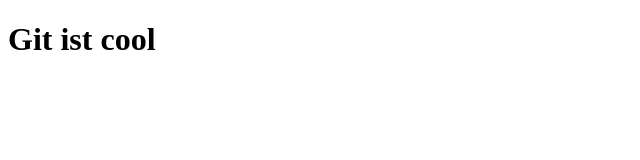
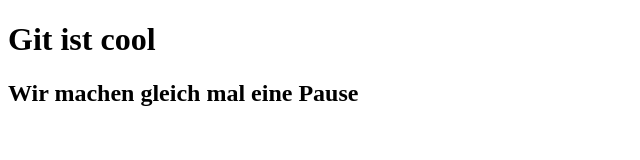
Before and after one commit to EbbeUndFlut/gitperiment, a plain HTML site: page index.html in a window 1280 px wide. Shown: the whole page, without its empty margins (0-640 px from the left). Drawn offline with Linux system fonts and the light colour scheme.

Commit message:
added some text

```diff
--- a/index.html
+++ b/index.html
@@ -10,6 +10,7 @@
 
 <body>
     <h1>Git ist cool</h1>
+    <h2>Wir machen gleich mal eine Pause</h2>
 </body>
 
 </html>
```
